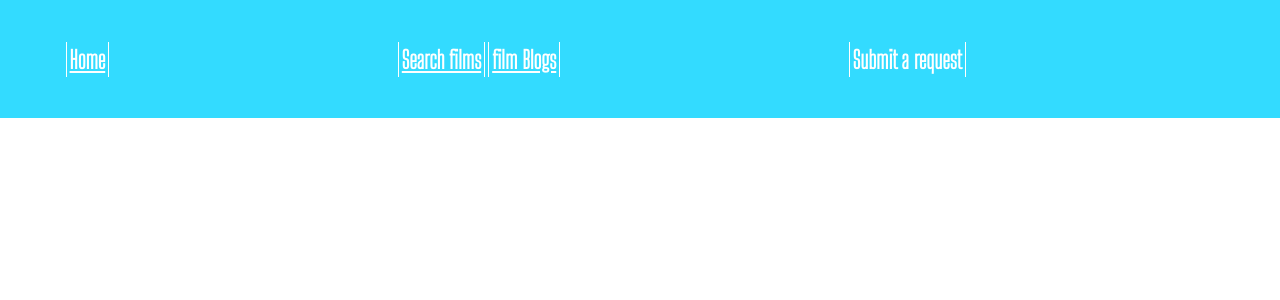
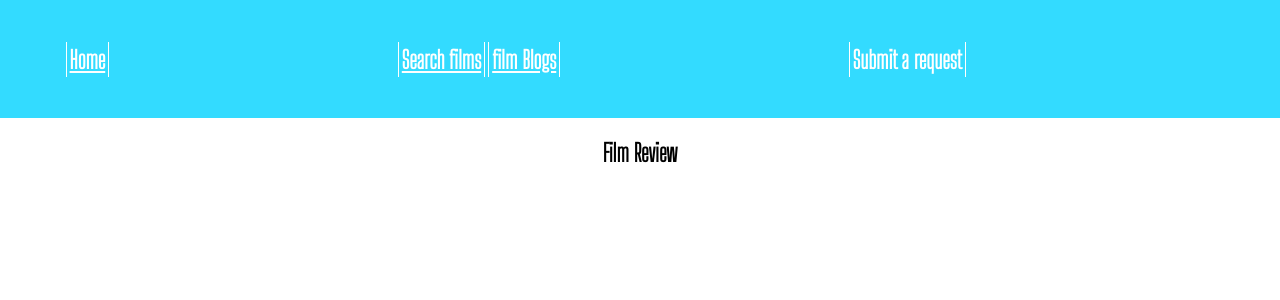
Before and after one commit to Russellgrd/latestfilms, a React (Create React App) app: page /filmreview/1 in a window 1280 px wide. Shown: the top 300 px of the page. Built offline with nearby package versions, Linux system fonts and the light colour scheme; no server answers.

Commit message:
added the film Review Tile compoent and added logic for review api

```diff
--- a/src/App.js
+++ b/src/App.js
@@ -3,6 +3,7 @@ import { BrowserRouter as Router, Route, Switch } from 'react-router-dom';
 import Navbar from './components/Navbar';
 import Home from './components/Home';
 import SearchFilms from './components/SearchFilms';
+import FilmReviewTile from './components/FilmReviewTile';
 
 
 
@@ -22,6 +23,11 @@ function App() {
               <SearchFilms />
             </Route>
           </Switch>
+          <Switch>
+            <Route path="/filmreview/:id">
+              <FilmReviewTile />
+            </Route>
+          </Switch>
         </div>
       </Router>
   );
--- /dev/null
+++ b/src/components/FilmReviewTile.js
@@ -0,0 +1,36 @@
+import { useParams } from 'react-router-dom';
+import { useEffect, useState } from 'react';
+
+
+const FilmReviewTile = () => {
+
+    let [ filmReview, setFilmReview ] = useState(null)
+    const { id } = useParams();
+    console.log('this is the id' + id);
+
+    useEffect(() => {
+        fetch(`https://api.themoviedb.org/3/movie/${id}/reviews?api_key=${process.env.REACT_APP_THEMOVIEDB_API_KEY}&language=en-US&page=1`)
+            .then(data =>  data.json())
+            .then((res) => {
+                setFilmReview(res.results);
+                console.log(res.results);
+            })
+    },[])
+
+    return (
+        <div className="filmReviewTile-main">
+            <h2>Film Review </h2>
+            {filmReview &&
+                <div className="filmReviewTile">
+
+                    <h2>{filmReview[0] ? `Review Author: ${filmReview[0].author}` :  "This film has not yet been reviewed"}</h2>
+                    <p>{filmReview[0]  ? filmReview[0].content : "This film has not yet been reviewed"}</p>
+
+                    {/* <h2>{filmReview[0].author || "This film has not yet been reviewed"}</h2>
+                    <p>{filmReview[0].content || "This film has not yet been reviewed"}</p> */}
+                </div> }
+        </div>
+     );
+}
+
+export default FilmReviewTile;
--- a/src/components/MovieBoxPanel.js
+++ b/src/components/MovieBoxPanel.js
@@ -1,17 +1,25 @@
+import {    useParams } from 'react-router-dom';
+
 const MovieBoxPanel = ({mov, posterPath}) => {
+
+    let { id } = useParams();
+    console.log(id);
 
     const handleTrailerButton = (movieId) => {
         fetch(`http://api.themoviedb.org/3/movie/${movieId}/videos?api_key=${process.env.REACT_APP_THEMOVIEDB_API_KEY}`)
             .then(res => res.json())
             .then((data) => {
                 console.log(data);
-                data.results.forEach((filmObj) => {
-                    if(filmObj.type === 'Trailer') {
-                        window.open(`https://www.youtube.com/watch?v=${filmObj.key}`,'_blank');
-                    }
-                })
+
+
+                // data.results.forEach((filmObj) => {
+                //     if(filmObj.type === 'Trailer') {
+                //         window.open(`https://www.youtube.com/watch?v=${filmObj.key}`,'_blank');
+                //     }
+                // })
             })
     };
+
 
     return (
         <div className="movieListMain-filmBox" key={mov.id}>
@@ -19,7 +27,6 @@ const MovieBoxPanel = ({mov, posterPath}) => {
             <p className="movieListMain-filmBox-filmOverview">{mov.overview}</p>
             <img className="movieListMain-filmBox-img" src={`${posterPath}${mov.poster_path}`} alt="filmPoster"/>
             <button className="movieListMain-filmBox-btn" onClick={() => {handleTrailerButton(mov.id)}}>Watch Trailer</button>
-
             {/* <a href={`http://api.themoviedb.org/3/movie/${mov.id}/videos?api_key=${apiKey}`}>Watch Trailer</a> */}
         </div>
     );
--- a/src/components/MovieList.js
+++ b/src/components/MovieList.js
@@ -1,18 +1,16 @@
-import { useHistory } from 'react-router-dom';
+import { Link } from 'react-router-dom';
 import MovieBoxPanel from './MovieBoxPanel';
+
 
 const MovieList = ({movies}) => {
 
-    let history = useHistory();
     const posterPath = 'https://image.tmdb.org/t/p/w500';
     let youTubePath = "'window.open(`https://www.youtube.com/watch?v=${trailerObject.key}`,'_blank');'";
-
-
 
     return (
         <div className="movieListMain">
                 {movies.results.map((mov) => (
-                    <MovieBoxPanel mov={mov} posterPath={posterPath} youTubePath={youTubePath} key={mov.id} />
+                    <Link className="movieListMainLink" to={`/filmreview/${mov.id}`}><MovieBoxPanel mov={mov} posterPath={posterPath} youTubePath={youTubePath} key={mov.id} /></Link>
                 ))}
         </div>
      );
--- a/src/components/SearchFilms.js
+++ b/src/components/SearchFilms.js
@@ -1,5 +1,6 @@
 import { useState } from 'react';
 import MovieBoxPanel from './MovieBoxPanel';
+import { Link } from 'react-router-dom';
 
 const SearchFilms = () => {
 
@@ -38,14 +39,14 @@ const SearchFilms = () => {
 
     return (
         <div className="searchFilmsMain">
-            <h2>search films component</h2>
+            <h2>Search films</h2>
             <form>
                 <label>Enter Film Name</label>
                 <input onChange={(e) => {handleFilmSearchName(e)}} type="text"/>
                 <button onClick={(e) => {handleFilmSearchClick(e)}}>Search...</button>
             </form>
             { filmArrayList && filmArrayList.map((item) => (
-                <MovieBoxPanel mov={item} key={item.id} posterPath={posterPath} handleTrailerButton={handleTrailerButton}/>
+                <Link to={`/filmreview/${item.id}`}><MovieBoxPanel mov={item} key={item.id} posterPath={posterPath} handleTrailerButton={handleTrailerButton}/></Link>
             ))}
         </div>
      );
--- a/src/index.css
+++ b/src/index.css
@@ -60,6 +60,11 @@ body {
 
 }
 
+.movieListMainLink {
+  text-decoration: none;
+  color: black;
+}
+
 .movieListMain-filmBox{
   display: flex;
   flex-direction: column;
@@ -70,6 +75,8 @@ body {
   text-align: center;
   margin-top: 5px;
   margin-bottom: 5px;
+  color: black;
+
 }
 
 .movieListMain-filmBox h2 {
@@ -97,6 +104,10 @@ body {
   align-items: center;
   justify-content: center;
 }
+.searchFilmsMain a {
+  text-decoration: none;
+}
+
 
 .searchFilmsMain-resultsBox {
   display: flex;
@@ -117,3 +128,24 @@ body {
   margin-top: 5px;
   margin-bottom: 5px;
 }
+
+
+/*
+  Film review tile
+*/
+
+.filmReviewTile-main{
+  display: flex;
+  flex-direction: column;
+  justify-content: center;
+  align-items: center;
+}
+
+.filmReviewTile {
+  display: flex;
+  flex-direction: column;
+  align-items: center;
+  justify-content: center;
+  max-width: 120ch;
+  font-size: 120%;
+}
```
